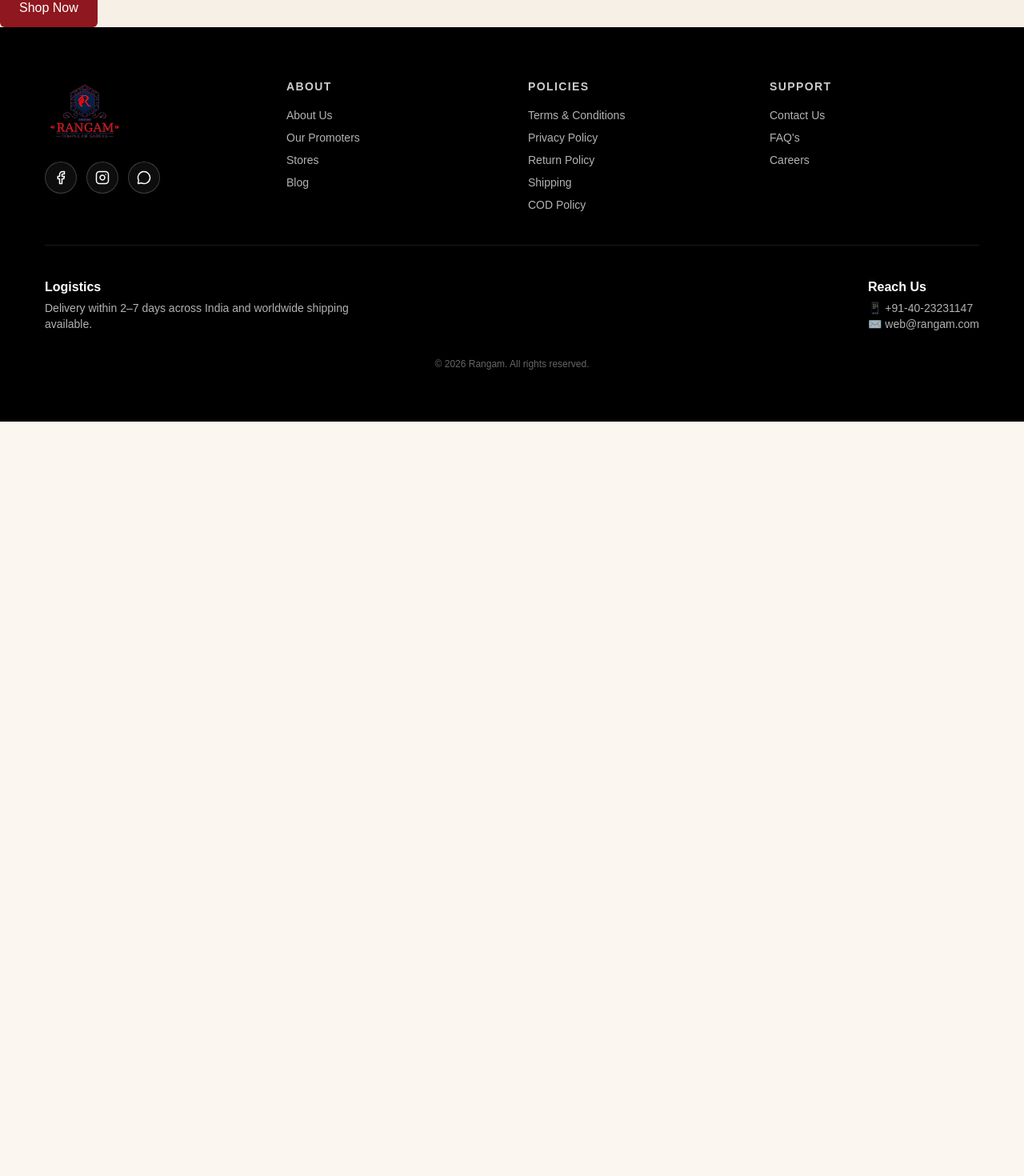
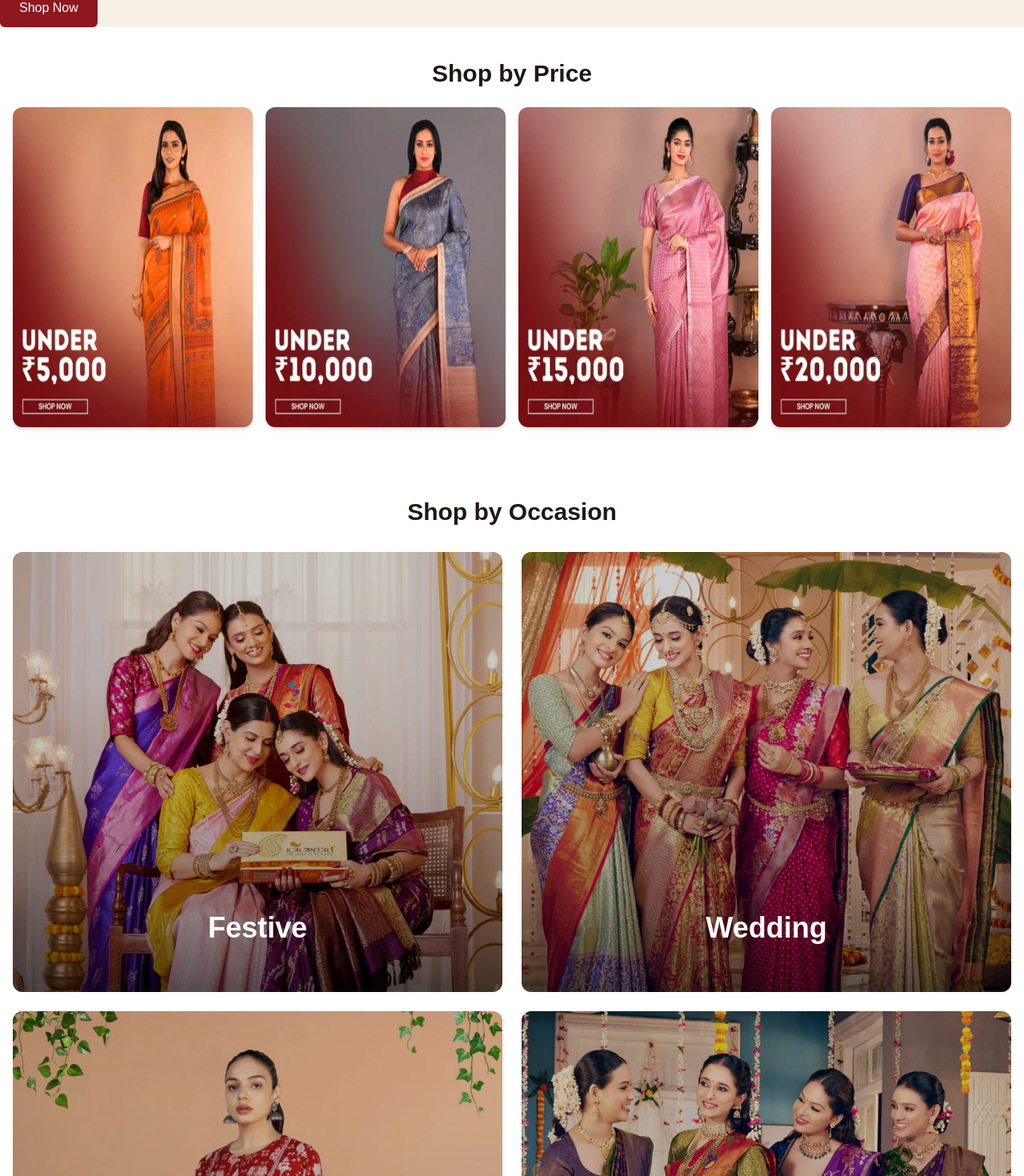
Before and after one commit to shraddhaWorks/saree-ecommarce, a Next.js app: page / in a window 1280 px wide. Shown: the part 1000-2470 px from the top of the page at 80% size. Before the commit the page ends 1527 px from the top, so only its background shows below. Built offline with nearby package versions, Linux system fonts and the light colour scheme.

Commit message:
updated all files

```diff
--- a/app/page.tsx
+++ b/app/page.tsx
@@ -1,5 +1,7 @@
 import Carousel from "@/components/common/Carousel";
 import Footer from "@/components/footer/Footer";
+import ShopByOccausion from "@/components/home/shopByOccausion";
+import ShopByPrice from "@/components/home/shopByPrice";
 import WeddingEdit from "@/components/home/weddingEdit";
 import { StorefrontNavbar } from "@/components/navbar/storefront-navbar";
 
@@ -44,6 +46,8 @@ export default function Home() {
 
 
       <WeddingEdit />
+      <ShopByPrice />
+      <ShopByOccausion />
       <Footer />
     </main>
   );
--- a/components/home/shopByOccausion.tsx
+++ b/components/home/shopByOccausion.tsx
@@ -0,0 +1,63 @@
+"use client";
+
+const occasionData = [
+  {
+    title: "Festive",
+    img: "/img5.webp",  // your public folder path
+
+  },
+  {
+    title: "Wedding",
+    img: "/img6.webp",
+
+  },
+   {
+    title: "Casual",
+    img: "/img7.webp",
+
+  },
+   {
+    title: "Party",
+    img: "/img8.webp",
+
+  },
+];
+
+export default function ShopByOccausion() {
+  return (
+    <div className="w-full py-12 px-4 bg-white">
+
+      {/* Heading */}
+      <h2 className="text-center text-3xl font-semibold mb-8">
+        Shop by Occasion
+      </h2>
+
+      {/* Grid */}
+      <div className="grid md:grid-cols-2 gap-6">
+        {occasionData.map((item, index) => (
+          <a key={index}  className="relative group overflow-hidden rounded-xl">
+
+            {/* Image */}
+            <img
+              src={item.img}
+              alt={item.title}
+              className="w-full h-[550px] object-cover object-center transition-transform duration-500 group-hover:scale-105"
+            />
+
+            {/* Overlay */}
+            <div className="absolute inset-0 bg-black/20 group-hover:bg-black/30 transition duration-300"></div>
+
+            {/* Text */}
+            <div className="absolute bottom-15 left-0 right-0 text-center ">
+              <h3 className="text-white text-4xl  font-semibold">
+                {item.title}
+              </h3>
+            </div>
+
+          </a>
+        ))}
+      </div>
+
+    </div>
+  );
+}
--- a/components/home/shopByPrice.tsx
+++ b/components/home/shopByPrice.tsx
@@ -1,9 +1,42 @@
-"use client"
+"use client";
+
+const priceData = [
+  {
+    img: "/img1.webp",
+  },
+  {
+    img: "/img2.webp",
+  },
+  {
+    img: "/img3.webp",
+  },
+  {
+    img: "/img4.webp",
+  },
+];
 
 export default function ShopByPrice() {
   return (
-    <div>
-         <h1 className='text-2xl font-bold text-black text-center my-4'>Shop By Price</h1>
+    <div className="w-full py-10 px-4 bg-white">
+
+      <h2 className="text-3xl text-center font-semibold mb-6">
+        Shop by Price
+      </h2>
+
+      <div className="grid grid-cols-2 md:grid-cols-4 gap-4">
+        {priceData.map((item, index) => (
+          <div key={index} className="block group">
+            <div className="overflow-hidden rounded-xl shadow-md">
+              <img
+                src={item.img}
+                alt={`price-${index}`}
+                className="w-full h-[400px]  transition-transform duration-300 group-hover:scale-105"
+              />
+            </div>
+          </div>
+        ))}
+      </div>
+
     </div>
-  )
+  );
 }
```
